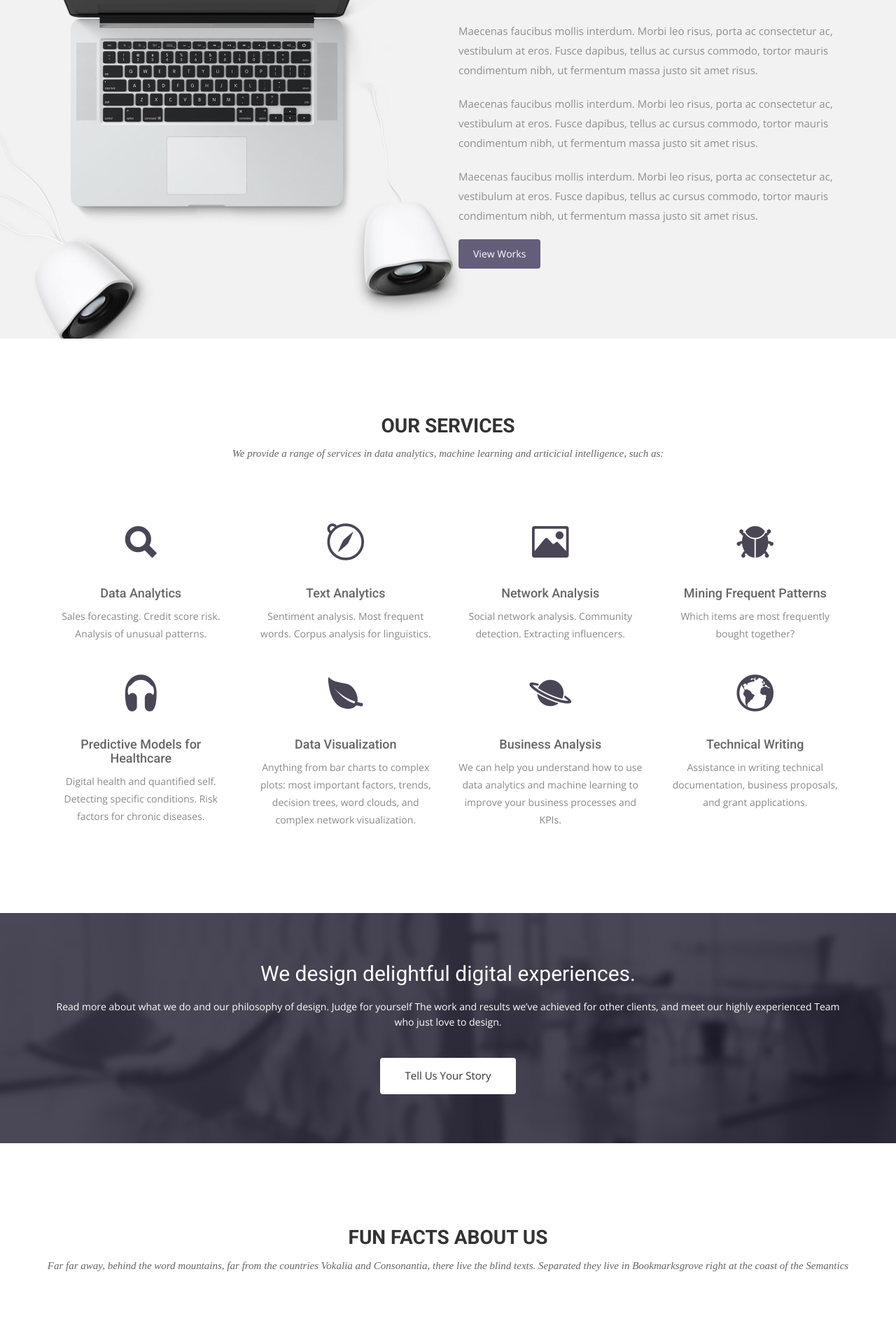
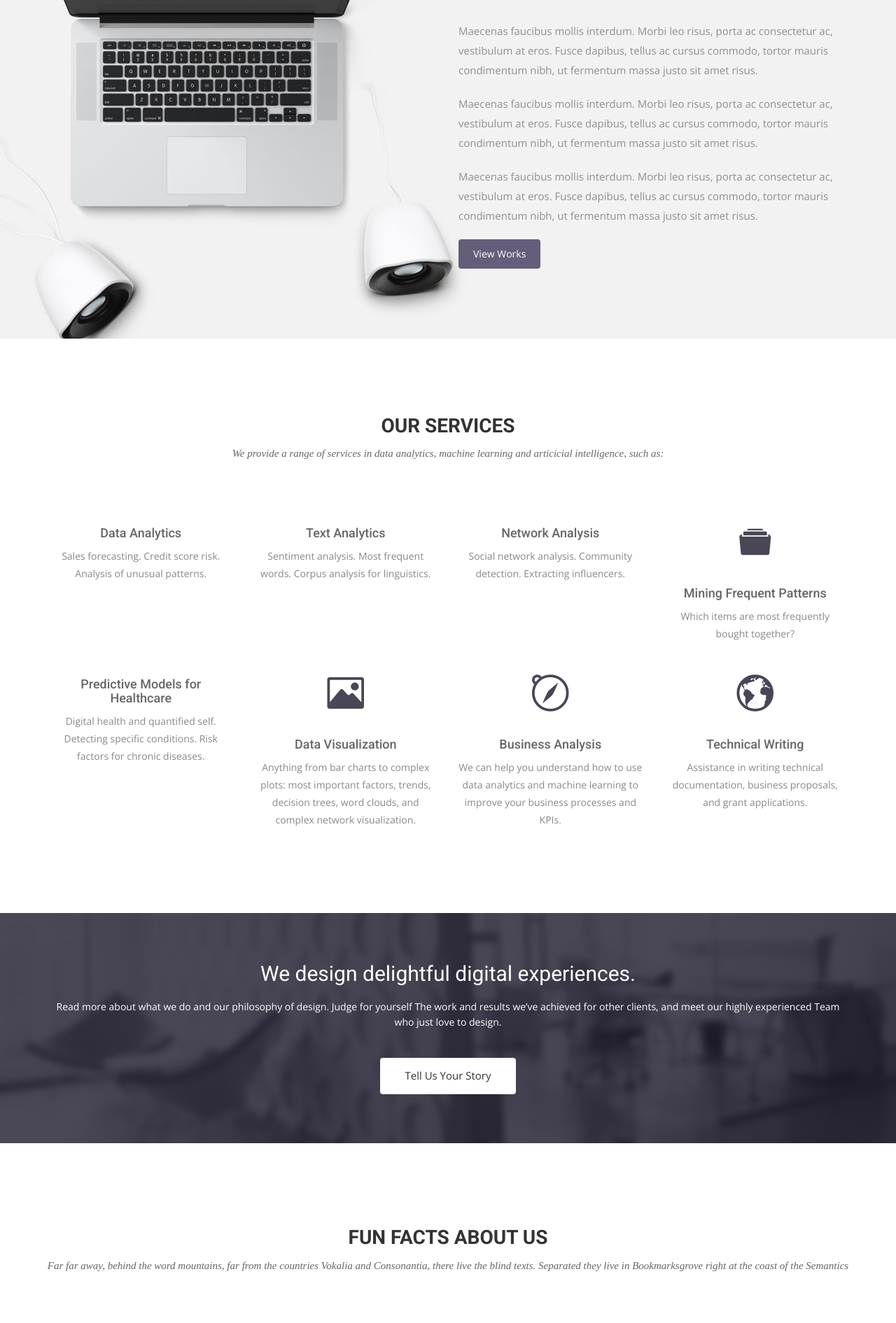
Before and after one commit to deeplearnit/deeplearnit.github.io, a Jekyll site: the page built from index.html, in a window 1280 px wide. Shown: the part 1517-3408 px from the top of the page at 70% size. Built offline with Jekyll 4.4.1, drawn with Linux system fonts in a browser that asks for light colours; nearby versions of some CDN libraries; some web fonts are replaced.

Commit message:
Add icons

```diff
--- a/index.html
+++ b/index.html
@@ -66,49 +66,49 @@
     <div class="row ">
       <div class="col-sm-6 col-md-3">
         <div class="service-item">
-          <i class="icon ion-search"></i>
+          <i class="icon ion-analytics"></i>
           <h4>Data Analytics</h4>
           <p>Sales forecasting. Credit score risk. Analysis of unusual patterns.  </p>
         </div>
       </div>
       <div class="col-sm-6 col-md-3">
         <div class="service-item">
-          <i class="ion-compass"></i>
+          <i class="ion-book"></i>
           <h4>Text Analytics</h4>
           <p>Sentiment analysis. Most frequent words. Corpus analysis for linguistics.  </p>
         </div>
       </div>
       <div class="col-sm-6 col-md-3">
         <div class="service-item">
-          <i class="ion-image"></i>
+          <i class="ion-git-branch"></i>
           <h4>Network Analysis</h4>
           <p>Social network analysis. Community detection. Extracting influencers. </p>
         </div>
       </div>
       <div class="col-sm-6 col-md-3">
         <div class="service-item">
-          <i class="ion-bug"></i>
+          <i class="ion-filing"></i>
           <h4>Mining Frequent Patterns</h4>
           <p> Which items are most frequently bought together? </p>
         </div>
       </div>
       <div class="col-sm-6 col-md-3">
         <div class="service-item">
-          <i class="ion-headphone"></i>
+          <i class="ion-flask"></i>
           <h4>Predictive Models for Healthcare</h4>
           <p> Digital health and quantified self. Detecting specific conditions. Risk factors for chronic diseases. </p>
         </div>
       </div>
       <div class="col-sm-6 col-md-3">
         <div class="service-item">
-          <i class="ion-leaf"></i>
+          <i class="ion-image"></i>
           <h4>Data Visualization</h4>
           <p> Anything from bar charts to complex plots: most important factors, trends, decision trees, word clouds, and complex network visualization. </p>
         </div>
       </div>
       <div class="col-sm-6 col-md-3">
         <div class="service-item">
-          <i class="ion-planet"></i>
+          <i class="ion-compass"></i>
           <h4>Business Analysis</h4>
           <p>We can help you understand how to use data analytics and machine learning to improve your business processes and KPIs. </p>
         </div>
```
